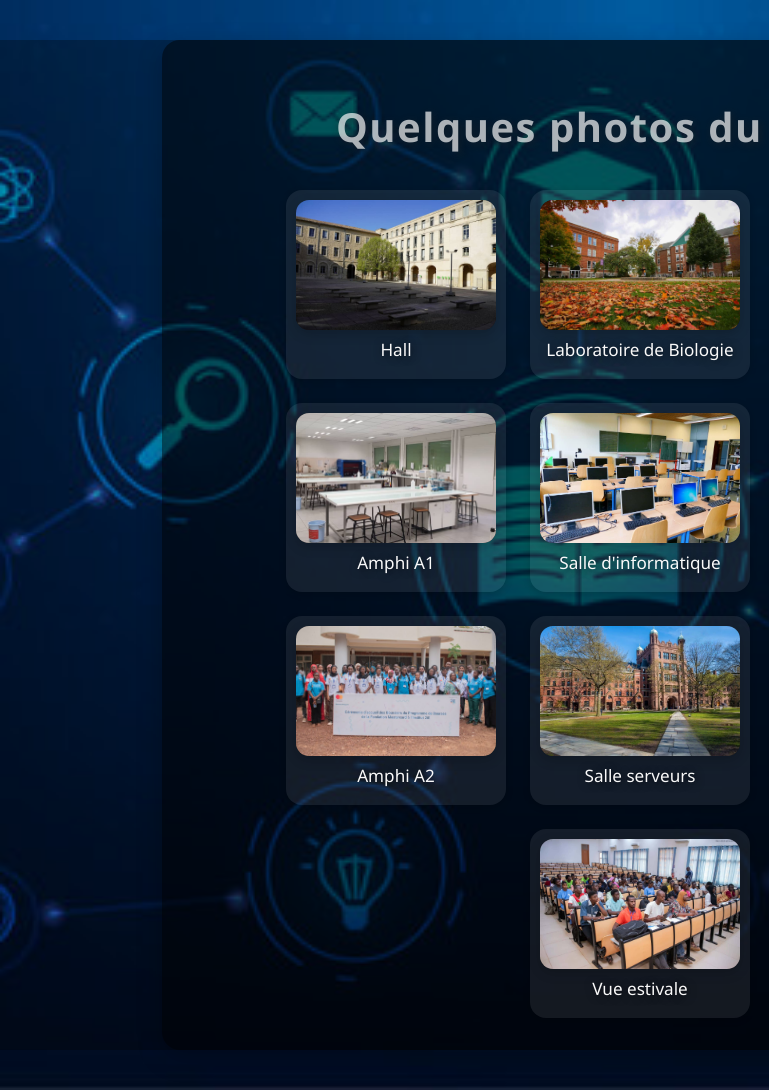
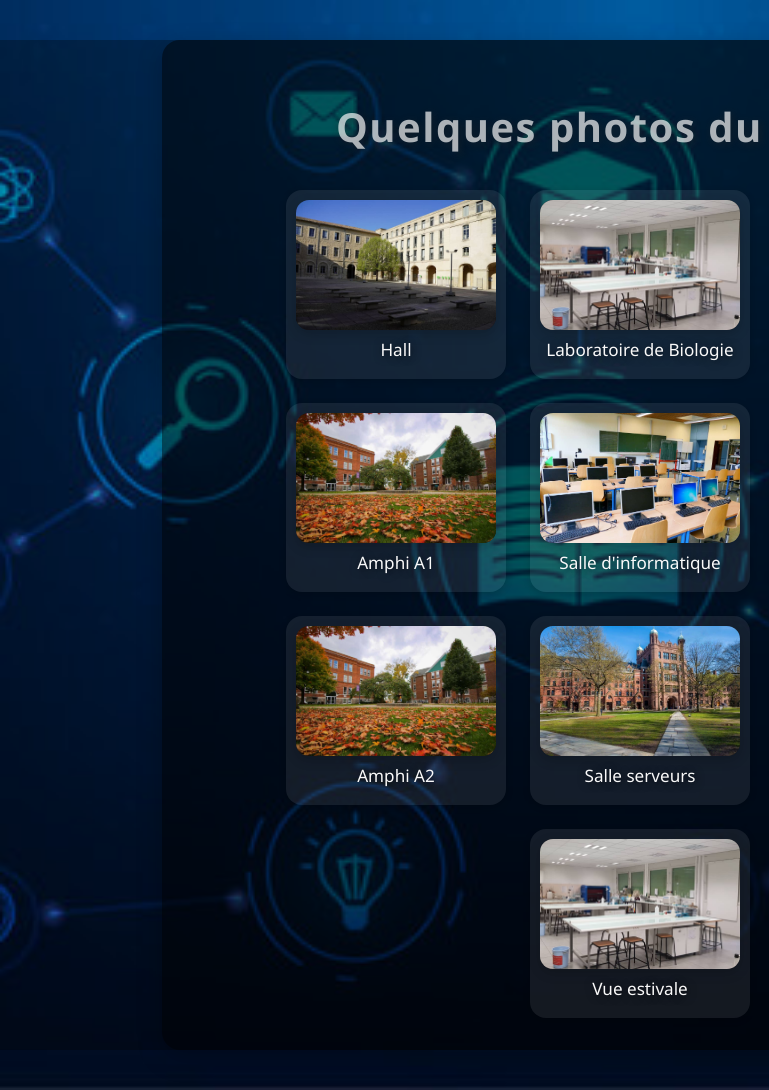
Before and after one commit to Eva692/Projet, a plain HTML site: page docs/Galerie.html in a window 1280 px wide. Shown: the full height of the page, 0-769 px from the left. Drawn offline with Linux system fonts and the light colour scheme.

Commit message:
Update Galerie.html

```diff
--- a/docs/Galerie.html
+++ b/docs/Galerie.html
@@ -102,7 +102,7 @@
         <p class="caption">Hall</p>
       </div>
       <div class="photo-block">
-        <img src="image3.jpg" class="image-zoom" alt="Laboratoire de Biologie 1" />
+        <img src="image5.jpg" class="image-zoom" alt="Laboratoire de Biologie 1" />
         <p class="caption">Laboratoire de Biologie</p>
       </div>
       <div class="photo-block">
@@ -110,7 +110,7 @@
         <p class="caption">Laboratoire de Biologie</p>
       </div>
       <div class="photo-block">
-        <img src="image5.jpg" class="image-zoom" alt="Amphi A1" />
+        <img src="image3.jpg" class="image-zoom" alt="Amphi A1" />
         <p class="caption">Amphi A1</p>
       </div>
       <div class="photo-block">
@@ -122,7 +122,7 @@
         <p class="caption">Salle de classe</p>
       </div>
       <div class="photo-block">
-        <img src="image8.jpg" class="image-zoom" alt="Amphi A2" />
+        <img src="image3.jpg" class="image-zoom" alt="Amphi A2" />
         <p class="caption">Amphi A2</p>
       </div>
       <div class="photo-block">
@@ -130,11 +130,11 @@
         <p class="caption">Salle serveurs</p>
       </div>
       <div class="photo-block">
-        <img src="cortile-donore-cour-d-honneur-la-principale-de-l-université-milan-italie-milans-granda-complexe-346787101.webp" class="image-zoom" alt="Cour d'honneur" />
+        <img src="" class="image-zoom" alt="Cour d'honneur" />
         <p class="caption">Cour d'honneur</p>
       </div>
       <div class="photo-block">
-        <img src="image10.jpg" class="image-zoom" alt="Campus en été" />
+        <img src="image5.jpg" class="image-zoom" alt="Campus en été" />
         <p class="caption">Vue estivale</p>
       </div>
     </section>
```
